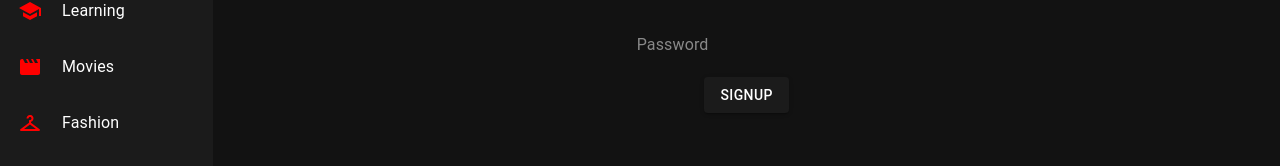
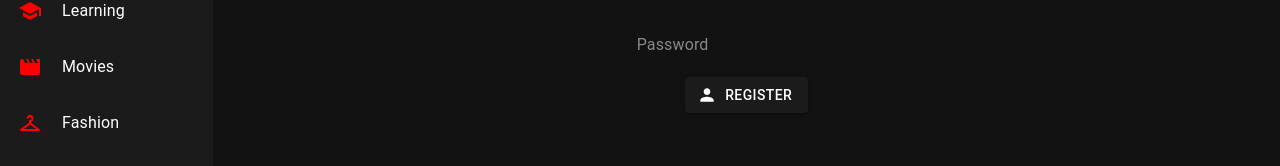
Before and after one commit to JatinPandey-ops/VideoAppClient, a React (Create React App) app: page /signup in a window 1280 px wide. Shown: the part 393-559 px from the top of the page. Built offline with nearby package versions, Linux system fonts and the light colour scheme.

Commit message:
added new api address

```diff
--- a/src/components/AlertDialogBox.jsx
+++ b/src/components/AlertDialogBox.jsx
@@ -21,6 +21,9 @@ import {
 } from "firebase/storage";
 import { app } from "../Firebase";
 import { deleteComment } from "../redux/commentSlice";
+import LoadingButton from '@mui/lab/LoadingButton';
+import LogoutIcon from '@mui/icons-material/Login';
+import { useState } from "react";
 
 const style = {
   position: "absolute",
@@ -39,7 +42,7 @@ export default function AlertDialogBox() {
   const alertContext = useContext(AlertContext);
   const dispatch = useDispatch();
   const navigate = useNavigate();
-
+  const [loading,setLoading] = useState(false)
   const deleteFile = (file, folder) => {
     const storage = getStorage(app);
     const storageref = ref(storage, folder + file);
@@ -53,8 +56,10 @@ export default function AlertDialogBox() {
   };
 
   const triggerLogout = async () => {
+    setLoading(true)
     await axios.get("auth/logout", { withCredentials: true });
     dispatch(logout());
+    setLoading(false)
     navigate("/");
     alertContext.setOpen(false);
     alertContext.setRes(false);
@@ -89,9 +94,16 @@ export default function AlertDialogBox() {
           <Button variant="contained" onClick={handleClose} >
             Cancel
           </Button>
-          <Button variant="contained" onClick={triggerLogout} color="error">
-            Logout
-          </Button>
+          <LoadingButton
+              loading={loading}
+              loadingPosition="start"
+              onClick={triggerLogout}
+              variant="contained"
+              color="error"
+              startIcon={<LogoutIcon />}
+            >
+              Logout
+            </LoadingButton>
         </>
       );
     }
--- a/src/index.js
+++ b/src/index.js
@@ -11,7 +11,7 @@ import {Provider } from "react-redux"
 import { PersistGate } from 'redux-persist/integration/react'
 import { persistStore} from "redux-persist"
 import axios from 'axios'
-axios.defaults.baseURL = "https://electron-api.herokuapp.com/api"
+axios.defaults.baseURL = `https://electronapi.onrender.com/api`
 const root = ReactDOM.createRoot(document.getElementById("root"));
 let persistor = persistStore(store)
 
--- a/src/pages/Login.jsx
+++ b/src/pages/Login.jsx
@@ -1,35 +1,43 @@
-import { Box, Button,  Stack,  TextField,  Typography, useTheme } from '@mui/material';
+import { Box, Stack, TextField, Typography, useTheme } from '@mui/material';
 import React, { useContext, useState } from 'react';
-import { Link,  useNavigate } from 'react-router-dom';
+import { Link, useNavigate } from 'react-router-dom';
 import axios from "axios";
-import {useDispatch} from "react-redux";
+import { useDispatch } from "react-redux";
 import { loginFailure, loginStart, loginSuccess } from '../redux/userSlice';
 import { AlertContext } from '../context/AlertContext';
 import { toast } from 'react-toastify';
+import LoadingButton from '@mui/lab/LoadingButton';
+import LoginIcon from '@mui/icons-material/Login';
+import { useEffect } from 'react';
+
 
 export default function Login() {
-  const theme =useTheme()
-  const [email,setEmail] =  useState();
-  const [password,setPassword] =  useState();
-  const  dispatch = useDispatch();
+  const theme = useTheme()
+  const [email, setEmail] = useState();
+  const [password, setPassword] = useState();
+  const [loading, setLoading] = useState(false);
+  const dispatch = useDispatch();
   const alertContext = useContext(AlertContext);
   const navigate = useNavigate();
 
   const handleSubmit = async (e) => {
+
     e.preventDefault();
+    setLoading(true)
     dispatch(loginStart());
-    try{
-      const res = await axios.post("auth/signin", {email , password},{ withCredentials:true} )
+    try {
+      const res = await axios.post("auth/signin", { email, password }, { withCredentials: true })
       dispatch(loginSuccess(res.data))
-      toast(`Logged in as ${res.data.name}`,{theme: theme.palette.mode})
+      setLoading(false)
+      toast(`Logged in as ${res.data.name}`, { theme: theme.palette.mode })
       res.status === 200 && navigate("/")
 
-      }catch(error){
-    if(error.response.data.status === 404){
+    } catch (error) {
+      if (error.response.data.status === 404) {
         alertContext.setType("loginErr")
         alertContext.setOpen(true)
         alertContext.setText(`No account found with ${email}`)
-    }if(error.response.data.status === 400){
+      } if (error.response.data.status === 400) {
         alertContext.setType("loginErr")
         alertContext.setOpen(true)
         alertContext.setText("Wrong Password")
@@ -37,21 +45,38 @@ export default function Login() {
       dispatch(loginFailure())
     }
   }
+
+    const keyDownHandler = event => {
+    if (event.keyCode === 13) {
+        event.preventDefault();
+        handleSubmit();
+      }
+    };
+
   return (
-    <Box sx={{height:"80vh",display :"flex",justifyContent:"center", alignItems:"center"}}>
+    <Box sx={{ height: "80vh", display: "flex", justifyContent: "center", alignItems: "center" }}>
       <Box>
         <Stack spacing={2} alignItems="center">
           <Typography variant="h3" fontSize="large">Signin</Typography>
           <Typography gutterBottom variant="body2" fontSize="medium">To continue to app</Typography>
           <Box width="100%">
             <Stack spacing={3}>
-      <TextField fullWidth color="secondary" variant="outlined" placeholder='Email' onChange={e =>setEmail(e.target.value)} />
-      <TextField fullWidth color="secondary" variant="outlined" placeholder='Password' onChange={e =>setPassword(e.target.value)}/>
+              <TextField fullWidth color="secondary" variant="outlined" placeholder='Email' onChange={e => setEmail(e.target.value)} />
+              <TextField fullWidth color="secondary" variant="outlined" placeholder='Password' onChange={e => setPassword(e.target.value)} />
 
             </Stack>
           </Box>
           <Box>
-      <Button variant="contained" onClick={handleSubmit}>Signin</Button>
+            <LoadingButton
+              loading={loading}
+              loadingPosition="start"
+              onClick={handleSubmit}
+              variant="contained"
+              startIcon={<LoginIcon />}
+              onKeyDownCapture={keyDownHandler}
+            >
+              Signin
+            </LoadingButton>
           </Box>
           <Box>
             <Typography variant="body2" component="span"> New user?</Typography>
--- a/src/pages/Register.jsx
+++ b/src/pages/Register.jsx
@@ -6,20 +6,28 @@ import {
   Stack,
   TextField,
   Typography,
+  useTheme,
 } from "@mui/material";
 import React, { useState } from "react";
 import axios from "axios"
 import { useDispatch } from "react-redux";
 import { loginStart, loginSuccess, loginFailure } from "../redux/userSlice";
 import { useNavigate } from "react-router-dom";
+import LoadingButton from '@mui/lab/LoadingButton';
+import PersonIcon from '@mui/icons-material/Person';
+import { toast } from "react-toastify";
 
 export default function Register() {
+  const theme = useTheme()
   const [name, setName] = useState();
   const [email, setEmail] = useState();
   const [password, setPassword] = useState();
+  const [loading, setLoading] = useState(false);
   const dispatch = useDispatch();
   const navigate = useNavigate();
+
   const handleSubmit = async (e) => {
+    setLoading(true)
     e.preventDefault();
     dispatch(loginStart());
     try {
@@ -29,6 +37,8 @@ export default function Register() {
         password,
       });
       dispatch(loginSuccess(res.data));
+      toast(`Logged in as ${res.data.name}`,{theme:theme.palette.mode })
+      setLoading(false)
       res.status === 200 && navigate("/");
     } catch (error) {
       console.log(error);
@@ -75,7 +85,15 @@ export default function Register() {
             </Stack>
           </Container>
           <Box>
-            <Button variant="contained" onClick={handleSubmit}>Signup</Button>
+          <LoadingButton
+              loading={loading}
+              loadingPosition="start"
+              onClick={handleSubmit}
+              variant="contained"
+              startIcon={<PersonIcon />}
+            >
+              Register
+            </LoadingButton>
           </Box>
         </Stack>
       </Box>
```
Also changed, not shown: package.json (+5 -3 lines), 1 other file (tests, documents, lock files or other folders). Lines whose indentation alone changed are shown as unchanged.
